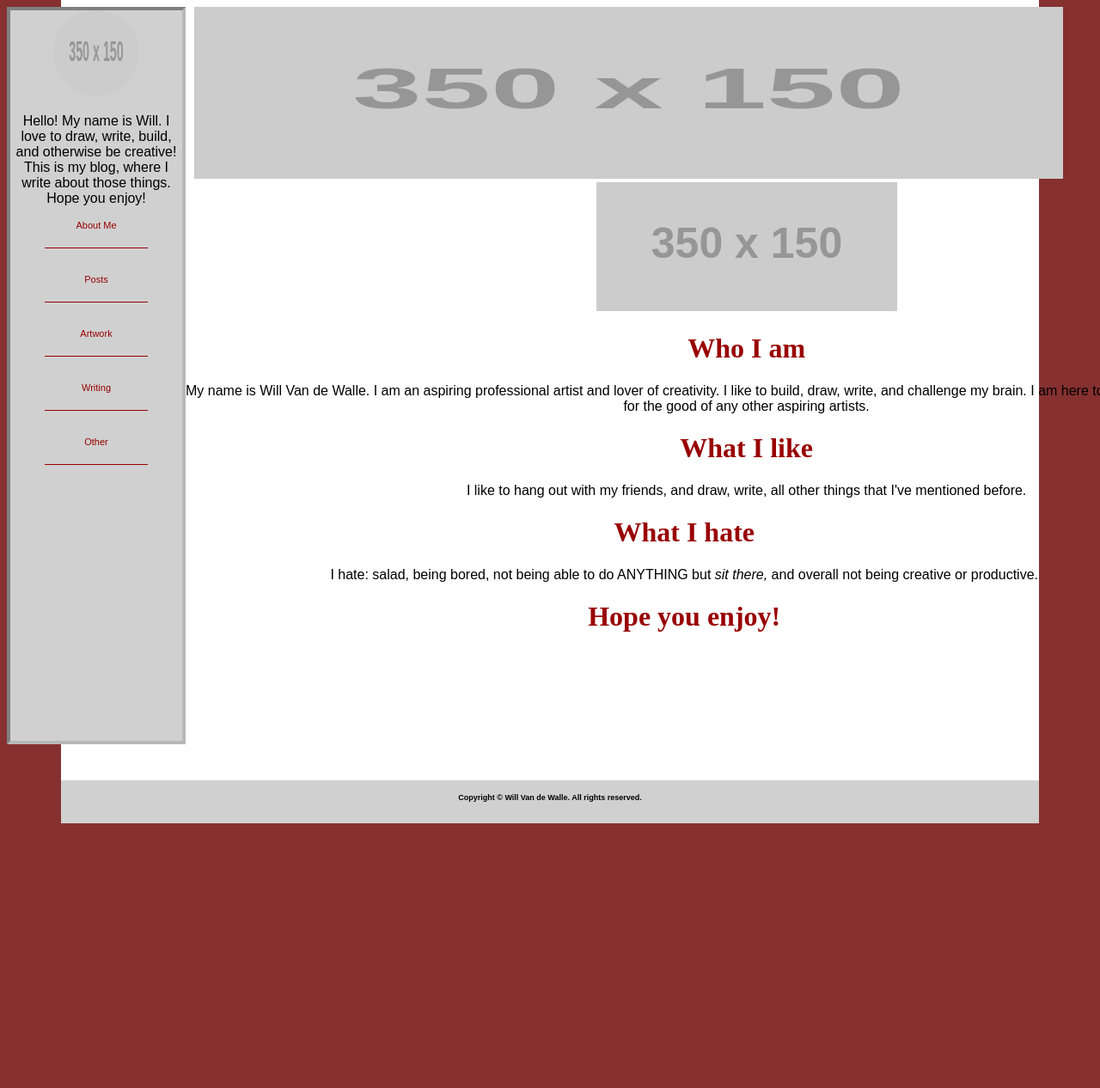
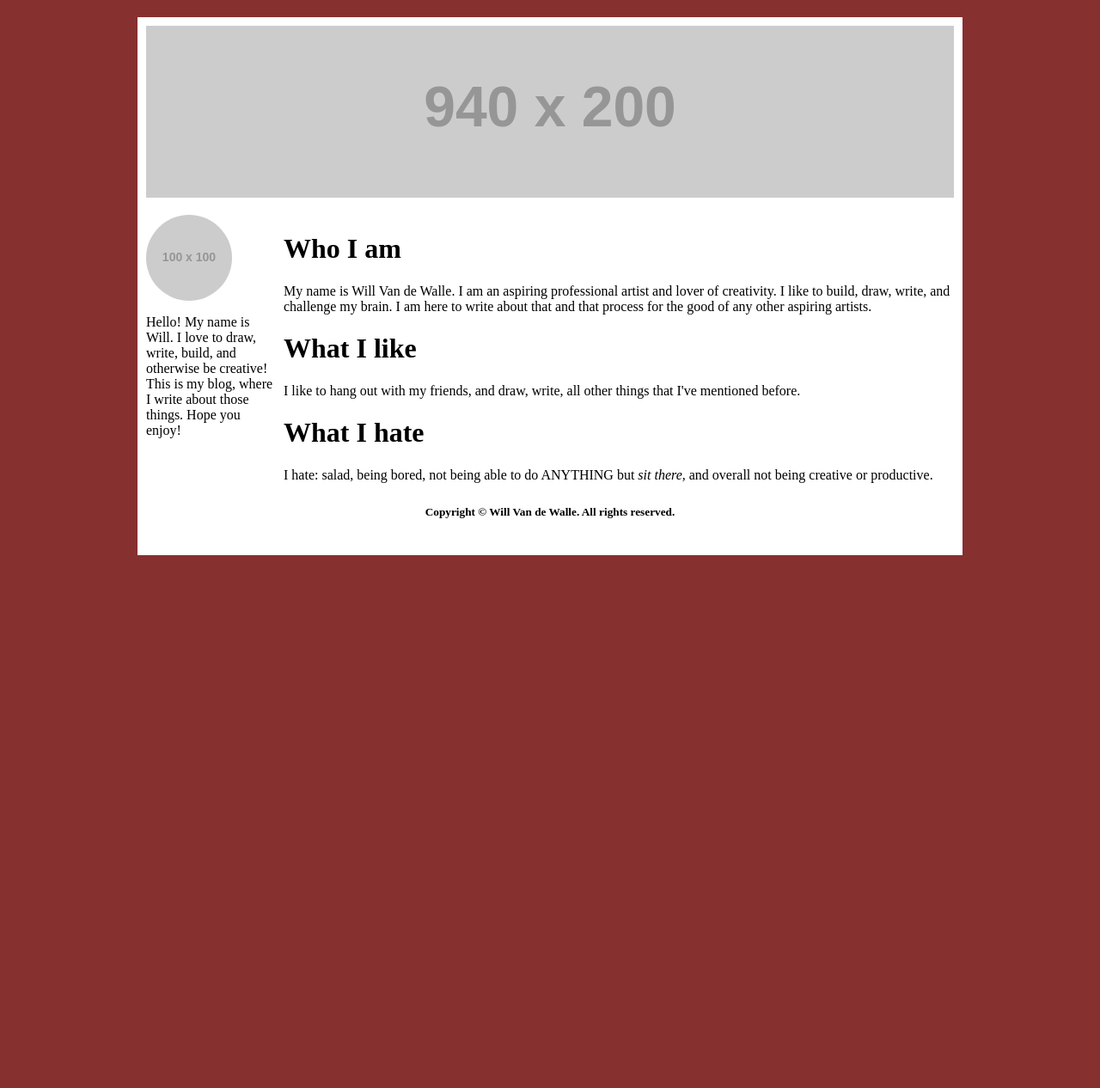
Before and after one commit to willvandewalle/willvandewalle.github.io, a Jekyll site: the page built from about.html, in a window 1280 px wide. Shown: the whole page at 86% size. Built offline with Jekyll 4.4.1, drawn with Linux system fonts in a browser that asks for light colours; after the commit the page ends 900 px from its top, so only the background shows below that.

Commit message:
About Page

```diff
--- a/about.html
+++ b/about.html
@@ -1,132 +1,29 @@
-<!DOCTYPE html>
+---
+title: About Will
+---
 <html>
 <head>
-<title>Will Van de Walle's Blog</title>
-<style>
-h5{
-font-size:9px;
-font-family:arial;
-}
-p{
-font-family:arial;
-}
-h1{
-font-family:verdant;
-color:#990000;
-}
-body{
-background-color:#873030;
-}
-.sub{
-text-align:center;
-position:relative;
-margin-left:35px;
-}
-.post-image{
-width:800px;
-height:300px;
-}
-#wrapper{
-margin: 0px auto 0px auto;
-position:relative;
-bottom:300px;
-padding: 300px 0px 200px 0px;
-width:90%;
-height:100%;
-background-color:white;
-z-index:-1;
-}
-#footer{
-text-align:center;
-margin: 0px auto 0px auto;
-position:absolute;
-width:100%;
-height:50px;
-background-color:#D0D0D0;
-bottom:0;
-z-index:-1;
-}
-#header{
-margin-left:10px;
-height:200px;
-width:80%;
-z-index:999;
-}
-#sidebar{
-border-right:4px solid #B8B8B8;
-border-top: 4px solid gray;
-border-left: 4px solid gray;
-border-bottom:4px solid #B8B8B8;
-text-align:center;
-overflow:hidden;
-background-color:#D0D0D0;
-float:left;
-width:200px;
-height:850px;
-z-index:999;
-}
-#avatar{
-border-radius:100%;
-width:100px;
-height:100px;
-}
-#nav{
-list-style:none;
-}
-#nav a{
-font-size:11px;
-font-family:arial;
-display:block;
-text-decoration:none;
-color:#990000;
-padding-bottom:20px;
-margin:0px 40px 30px 0px;
-border-bottom: 1px solid #990000;
-}
-#nav a:hover{
-color:red;
-}
-#content{
-text-align:center;
-height:100%;
-width:1450px;
-}
-.post{
-margin:10px 0px 0px 400px;
-}
-.post p{
-float:right;
-}
-
-</style>
+  {% include html_header.html %}
 </head>
 <body>
-<a href="willsblog.html">
-<img id="header" src="http://placehold.it/350x150" />
-</a>
-<div id="sidebar">
-<img src="http://placehold.it/350x150" id="avatar"/>
-<p>Hello! My name is Will. I love to draw, write, build, and otherwise be creative! This is my blog, where I write about those things. Hope you enjoy!</p>
-<ul id="nav">
-<li><a href="aboutwill.html">About Me</a></li>
-<li><a href="listofPosts.html">Posts</a></li>
-<li><a href="#">Artwork</a></li>
-<li><a href="#">Writing</a></li>
-<li><a href="#">Other</a></li>
-</ul>
+  <div id="container">
+    <div id="header">
+      {% include header.html %}
     </div>
-<div id="wrapper">
     <div id="content">
-<img id="about-me-photo" src="http://placehold.it/350x150">
       <h1>Who I am</h1>
       <p>My name is Will Van de Walle. I am an aspiring professional artist and lover of creativity. I like to build, draw, write, and challenge my brain. I am here to write about that and that process for the good of any other aspiring artists.</p>
       <h1>What I like</h1>
       <p>I like to hang out with my friends, and draw, write, all other things that I've mentioned before.</p>
       <h1>What I hate</h1>
       <p>I hate: salad, being bored, not being able to do ANYTHING but <em>sit there,</em>  and overall not being creative or productive.</p>
-<h1>Hope you enjoy!</h1>
+    </div>
+    <div id="sidebar">
+      {% include sidebar.html %}
     </div>
     <div id="footer">
-<h5>Copyright &copy Will Van de Walle. All rights reserved.</h5>
+      {% include footer.html %}
     </div>
   </div>
+</body>
+</html>
```
Lines whose indentation alone changed are shown as unchanged.
